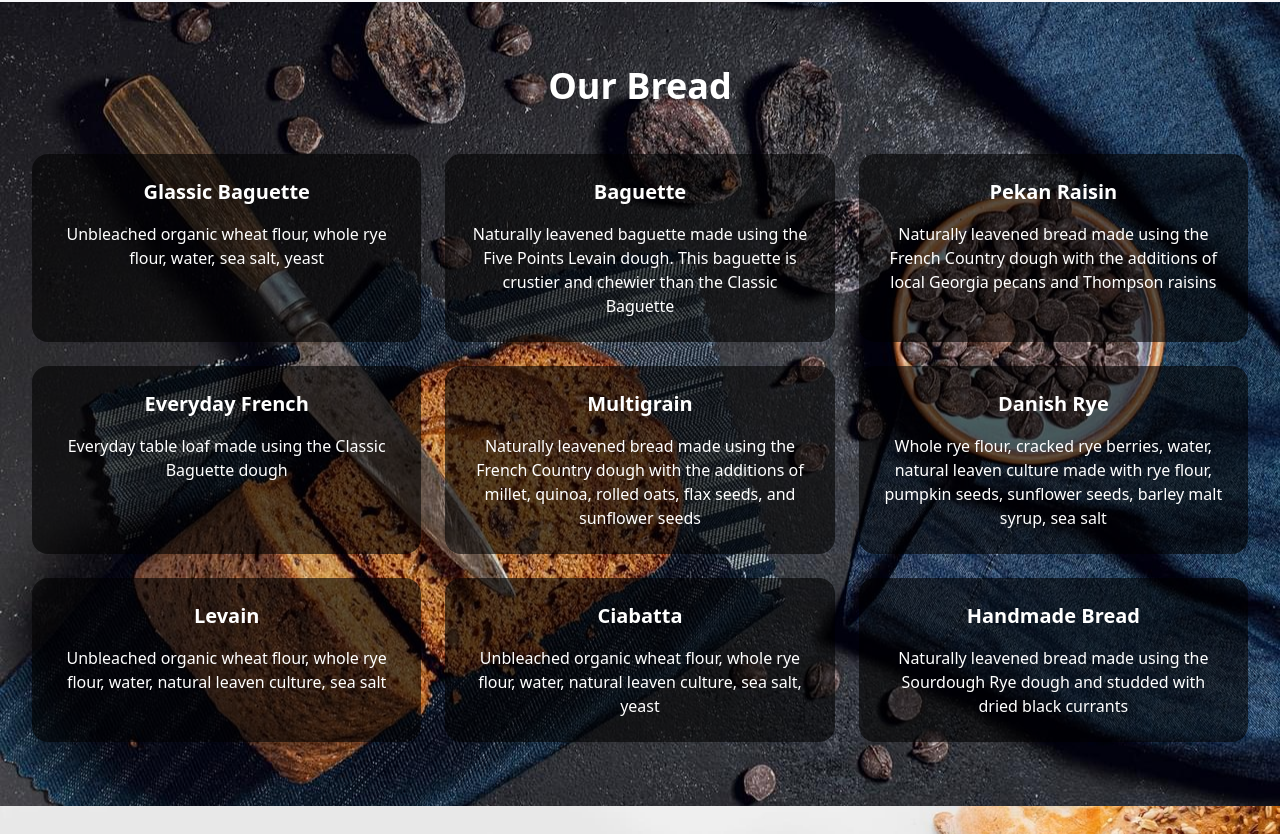
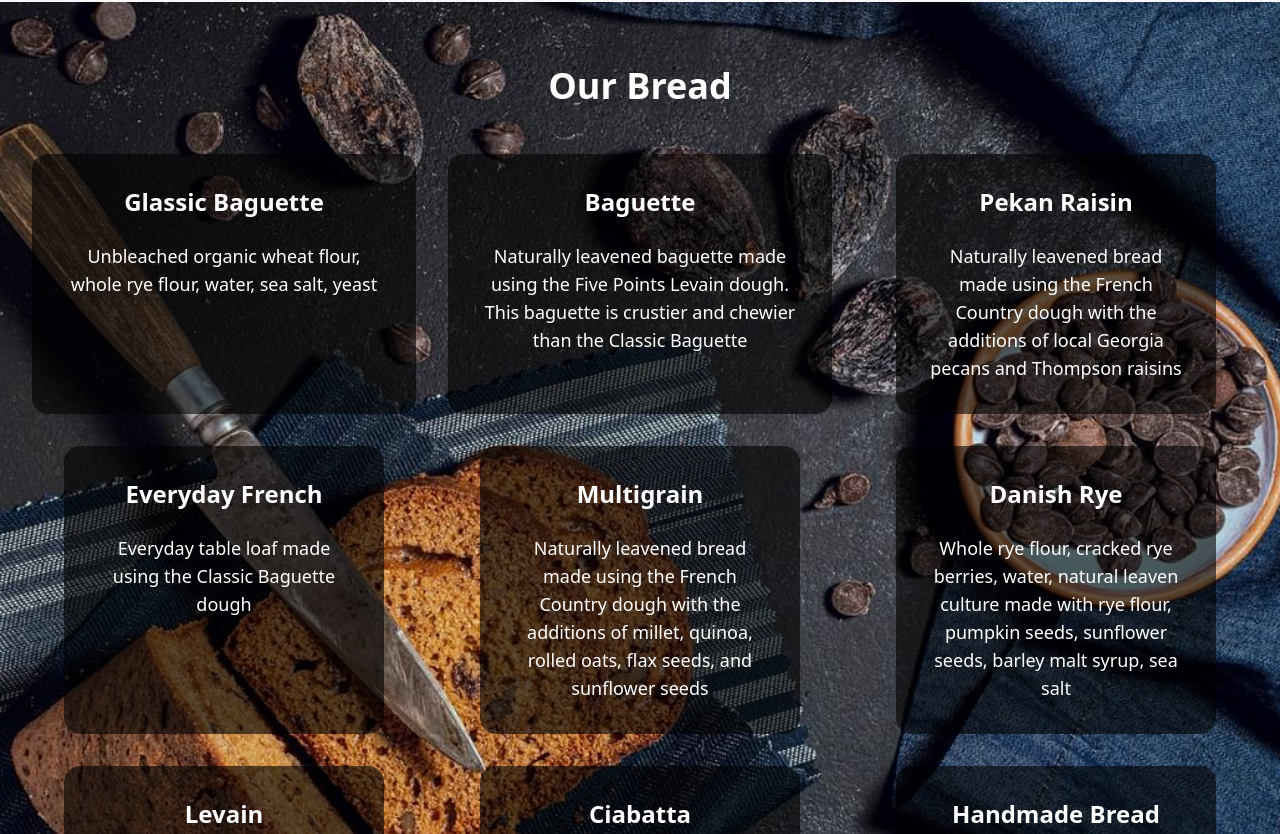
Before and after one commit to kostas-python/bakery-react, a Next.js app: page / in a window 1280 px wide. Shown: the part 2546-3380 px from the top of the page. Built offline with nearby package versions, Linux system fonts and the light colour scheme.

Commit message:
block improvments

```diff
--- a/src/Components/Block4.tsx
+++ b/src/Components/Block4.tsx
@@ -6,53 +6,53 @@ import React from 'react';
 const BreadSection = () => {
   return (
     <section className="relative bg-cover bg-center bg-gray-900 bg-opacity-60 bg-[url('/tt-min.jpg')]">
-      <div className="max-w-7xl mx-auto py-16 px-4 sm:px-6 lg:px-8 text-white">
+         <div className="max-w-7xl mx-auto py-16 px-4 sm:px-6 lg:px-8 text-white">
         <h2 className="text-4xl font-bold text-center mb-12">Our Bread</h2>
-        <div className="grid gap-6 sm:grid-cols-2 lg:grid-cols-3">
+        <div className="grid gap-8 sm:grid-cols-1 md:grid-cols-2 lg:grid-cols-3">
           {/* Glassic Baguette */}
-          <div className="bg-black bg-opacity-60 p-6 rounded-2xl text-center">
-            <h5 className="text-xl font-semibold mb-4">Glassic Baguette</h5>
-            <p>Unbleached organic wheat flour, whole rye flour, water, sea salt, yeast</p>
+          <div className="bg-black bg-opacity-60 p-8 rounded-2xl text-center w-full max-w-md mx-auto">
+            <h5 className="text-2xl font-semibold mb-6">Glassic Baguette</h5>
+            <p className="text-lg">Unbleached organic wheat flour, whole rye flour, water, sea salt, yeast</p>
           </div>
           {/* Baguette */}
-          <div className="bg-black bg-opacity-60 p-6 rounded-2xl text-center">
-            <h5 className="text-xl font-semibold mb-4">Baguette</h5>
-            <p>Naturally leavened baguette made using the Five Points Levain dough. This baguette is crustier and chewier than the Classic Baguette</p>
+          <div className="bg-black bg-opacity-60 p-8 rounded-2xl text-center w-full max-w-md mx-auto">
+            <h5 className="text-2xl font-semibold mb-6">Baguette</h5>
+            <p className="text-lg">Naturally leavened baguette made using the Five Points Levain dough. This baguette is crustier and chewier than the Classic Baguette</p>
           </div>
           {/* Pekan Raisin */}
-          <div className="bg-black bg-opacity-60 p-6 rounded-2xl text-center">
-            <h5 className="text-xl font-semibold mb-4">Pekan Raisin</h5>
-            <p>Naturally leavened bread made using the French Country dough with the additions of local Georgia pecans and Thompson raisins</p>
+          <div className="bg-black bg-opacity-60 p-8 rounded-2xl text-center w-full max-w-xs mx-auto">
+            <h5 className="text-2xl font-semibold mb-6">Pekan Raisin</h5>
+            <p className="text-lg">Naturally leavened bread made using the French Country dough with the additions of local Georgia pecans and Thompson raisins</p>
           </div>
           {/* Everyday French */}
-          <div className="bg-black bg-opacity-60 p-6 rounded-2xl text-center">
-            <h5 className="text-xl font-semibold mb-4">Everyday French</h5>
-            <p>Everyday table loaf made using the Classic Baguette dough</p>
+          <div className="bg-black bg-opacity-60 p-8 rounded-2xl text-center w-full max-w-xs mx-auto">
+            <h5 className="text-2xl font-semibold mb-6">Everyday French</h5>
+            <p className="text-lg">Everyday table loaf made using the Classic Baguette dough</p>
           </div>
           {/* Multigrain */}
-          <div className="bg-black bg-opacity-60 p-6 rounded-2xl text-center">
-            <h5 className="text-xl font-semibold mb-4">Multigrain</h5>
-            <p>Naturally leavened bread made using the French Country dough with the additions of millet, quinoa, rolled oats, flax seeds, and sunflower seeds</p>
+          <div className="bg-black bg-opacity-60 p-8 rounded-2xl text-center w-full max-w-xs mx-auto">
+            <h5 className="text-2xl font-semibold mb-6">Multigrain</h5>
+            <p className="text-lg">Naturally leavened bread made using the French Country dough with the additions of millet, quinoa, rolled oats, flax seeds, and sunflower seeds</p>
           </div>
           {/* Danish Rye */}
-          <div className="bg-black bg-opacity-60 p-6 rounded-2xl text-center">
-            <h5 className="text-xl font-semibold mb-4">Danish Rye</h5>
-            <p>Whole rye flour, cracked rye berries, water, natural leaven culture made with rye flour, pumpkin seeds, sunflower seeds, barley malt syrup, sea salt</p>
+          <div className="bg-black bg-opacity-60 p-8 rounded-2xl text-center w-full max-w-xs mx-auto">
+            <h5 className="text-2xl font-semibold mb-6">Danish Rye</h5>
+            <p className="text-lg">Whole rye flour, cracked rye berries, water, natural leaven culture made with rye flour, pumpkin seeds, sunflower seeds, barley malt syrup, sea salt</p>
           </div>
           {/* Levain */}
-          <div className="bg-black bg-opacity-60 p-6 rounded-2xl text-center">
-            <h5 className="text-xl font-semibold mb-4">Levain</h5>
-            <p>Unbleached organic wheat flour, whole rye flour, water, natural leaven culture, sea salt</p>
+          <div className="bg-black bg-opacity-60 p-8 rounded-2xl text-center w-full max-w-xs mx-auto">
+            <h5 className="text-2xl font-semibold mb-6">Levain</h5>
+            <p className="text-lg">Unbleached organic wheat flour, whole rye flour, water, natural leaven culture, sea salt</p>
           </div>
           {/* Ciabatta */}
-          <div className="bg-black bg-opacity-60 p-6 rounded-2xl text-center">
-            <h5 className="text-xl font-semibold mb-4">Ciabatta</h5>
-            <p>Unbleached organic wheat flour, whole rye flour, water, natural leaven culture, sea salt, yeast</p>
+          <div className="bg-black bg-opacity-60 p-8 rounded-2xl text-center w-full max-w-xs mx-auto">
+            <h5 className="text-2xl font-semibold mb-6">Ciabatta</h5>
+            <p className="text-lg">Unbleached organic wheat flour, whole rye flour, water, natural leaven culture, sea salt, yeast</p>
           </div>
           {/* Handmade Bread */}
-          <div className="bg-black bg-opacity-60 p-6 rounded-2xl text-center">
-            <h5 className="text-xl font-semibold mb-4">Handmade Bread</h5>
-            <p>Naturally leavened bread made using the Sourdough Rye dough and studded with dried black currants</p>
+          <div className="bg-black bg-opacity-60 p-8 rounded-2xl text-center w-full max-w-xs mx-auto">
+            <h5 className="text-2xl font-semibold mb-6">Handmade Bread</h5>
+            <p className="text-lg">Naturally leavened bread made using the Sourdough Rye dough and studded with dried black currants</p>
           </div>
         </div>
       </div>
```
